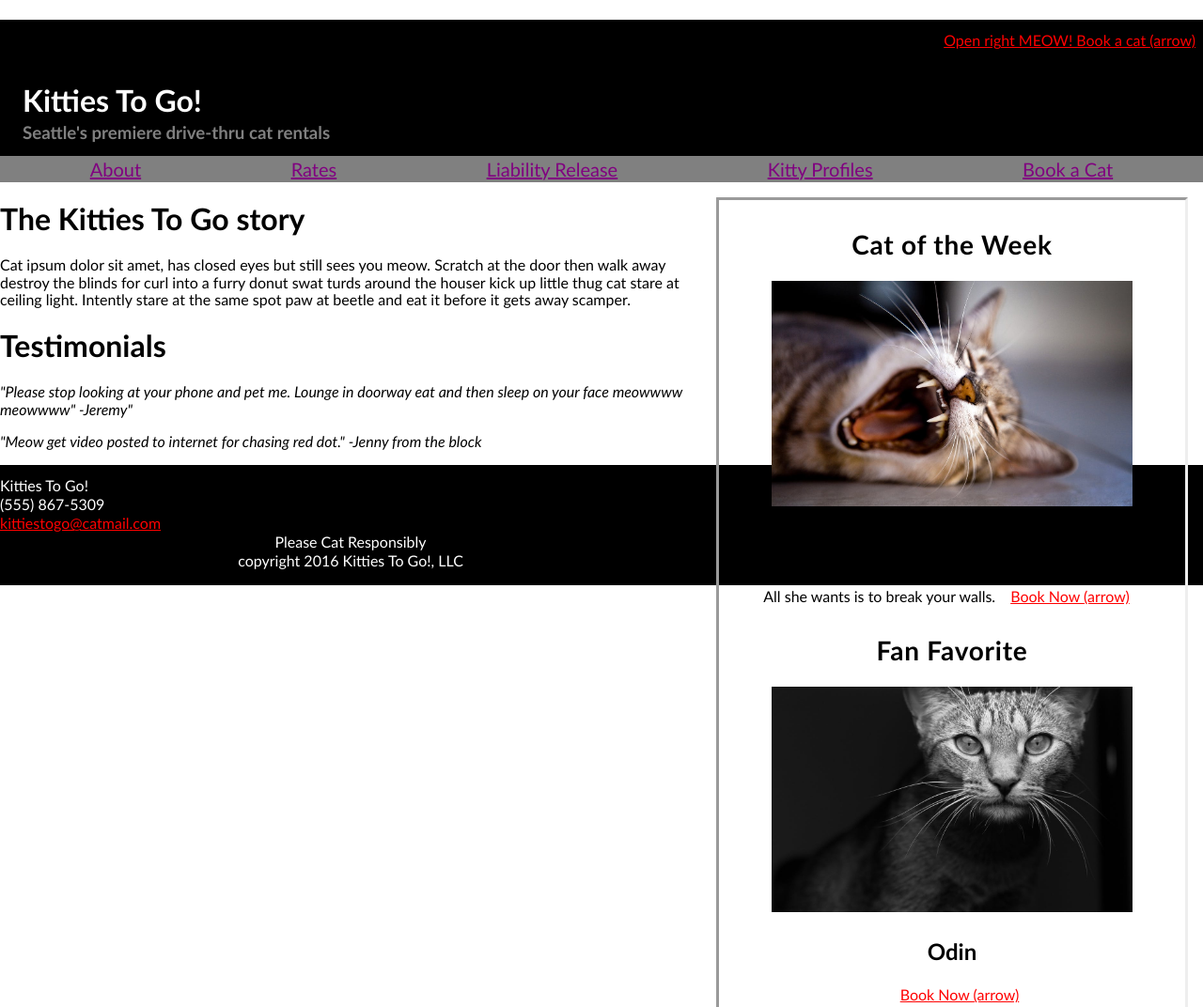
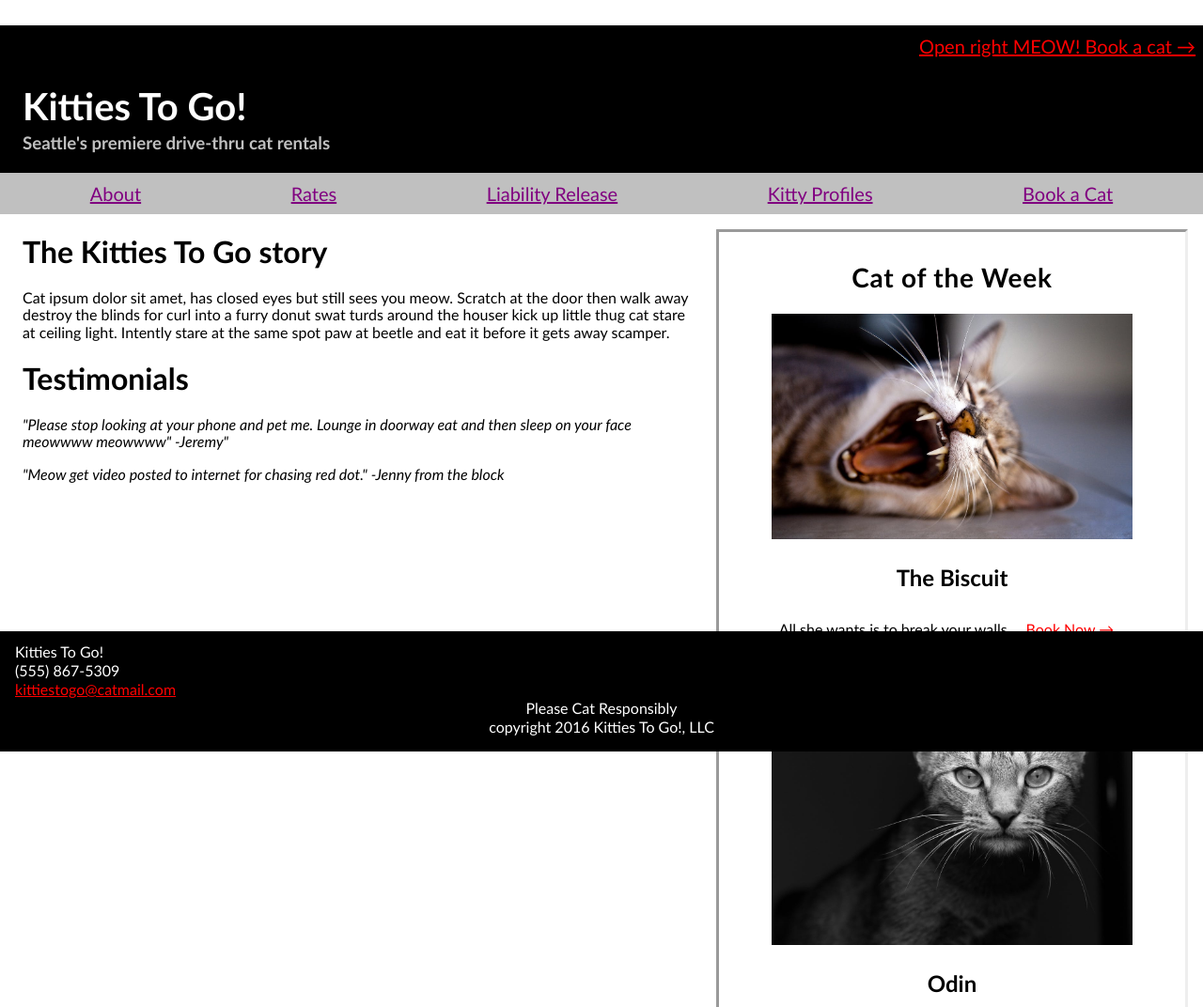
Before and after one commit to stephanista/mockup-practice, a plain HTML site: page index.html in a window 1280 px wide. Shown: the top 1072 px of the page at 94% size. Drawn offline with Linux system fonts and the light colour scheme.

Commit message:
Small style changes, sticky footer driving me nuts

```diff
--- a/index.html
+++ b/index.html
@@ -8,7 +8,7 @@
   </head>
   <body>
     <header class="headbar">
-      <p class="booking"><a href="#">Open right MEOW! Book a cat (arrow)</a></p>
+      <p class="booking"><a href="#">Open right MEOW! Book a cat &rarr;</a></p>
       <h1>Kitties To Go!</h1>
       <h3>Seattle's premiere drive-thru cat rentals</h3>
       <nav class="topnav">
@@ -26,11 +26,11 @@
       <h2>Cat of the Week</h2>
       <img src="images/kitty1.jpeg" alt="Kitty1">
       <h3>The Biscuit</h3>
-      <p>All she wants is to break your walls.<a href="#">Book Now (arrow)</a></p>
+      <p>All she wants is to break your walls.<a href="#">Book Now &rarr;</a></p>
       <h2>Fan Favorite</h2>
       <img src="images/kitty2.jpeg" alt="Kitty2">
       <h3>Odin</h3>
-      <a href="#">Book Now (arrow)</a>
+      <a href="#">Book Now &rarr;</a>
     </aside>
 
     <article class="story">
--- a/styles/main.css
+++ b/styles/main.css
@@ -1,5 +1,9 @@
 html {
   font-family: "Calibri Light", 'Calibri', sans-serif;
+}
+
+main {
+  margin-bottom: 1rem;
 }
 
 .headbar {
@@ -14,27 +18,30 @@ html {
 .booking a {
   color: red;
   padding-right: .5rem;
+  font-size: 1.25rem;
 }
 
 .headbar h1 {
   color: white;
   padding: 5rem 0 0 1.5rem;
+  font-size: 2.5rem;
 }
 
 .headbar h3 {
-  color: grey;
+  color: silver;
   padding-left: 1.5rem;
+  padding-bottom: .5rem;
 }
 
 .topnav {
-  background: grey;
+  background: silver;
 }
 
 .topnav ul {
   background: #grey;
   list-style:none;
   margin: 0;
-  padding: .5rem 1rem;
+  padding: 1rem 1rem;
   display: flex;
   flex-wrap: wrap;
   justify-content: space-around;
@@ -90,7 +97,7 @@ html {
 }
 
 .story {
-
+  padding-left: 1.5rem;
 }
 
 .story h1 {
@@ -102,11 +109,19 @@ html {
 }
 
 .quote {
+  padding-left: 1.5rem;
   font-style: italic;
 }
 
 .quote h1 {
   font-style: normal;
+}
+
+footer {
+  position: fixed;
+  bottom: 0;
+  width: 100%;
+
 }
 
 .bottom {
@@ -125,6 +140,7 @@ html {
 .contact {
   line-height: .25rem;
   padding-top: .25rem;
+  padding-left: 1rem;
 }
 
 .contact a {
@@ -134,4 +150,5 @@ html {
 .copyright {
   text-align: center;
   line-height: .25rem;
+
 }
```
